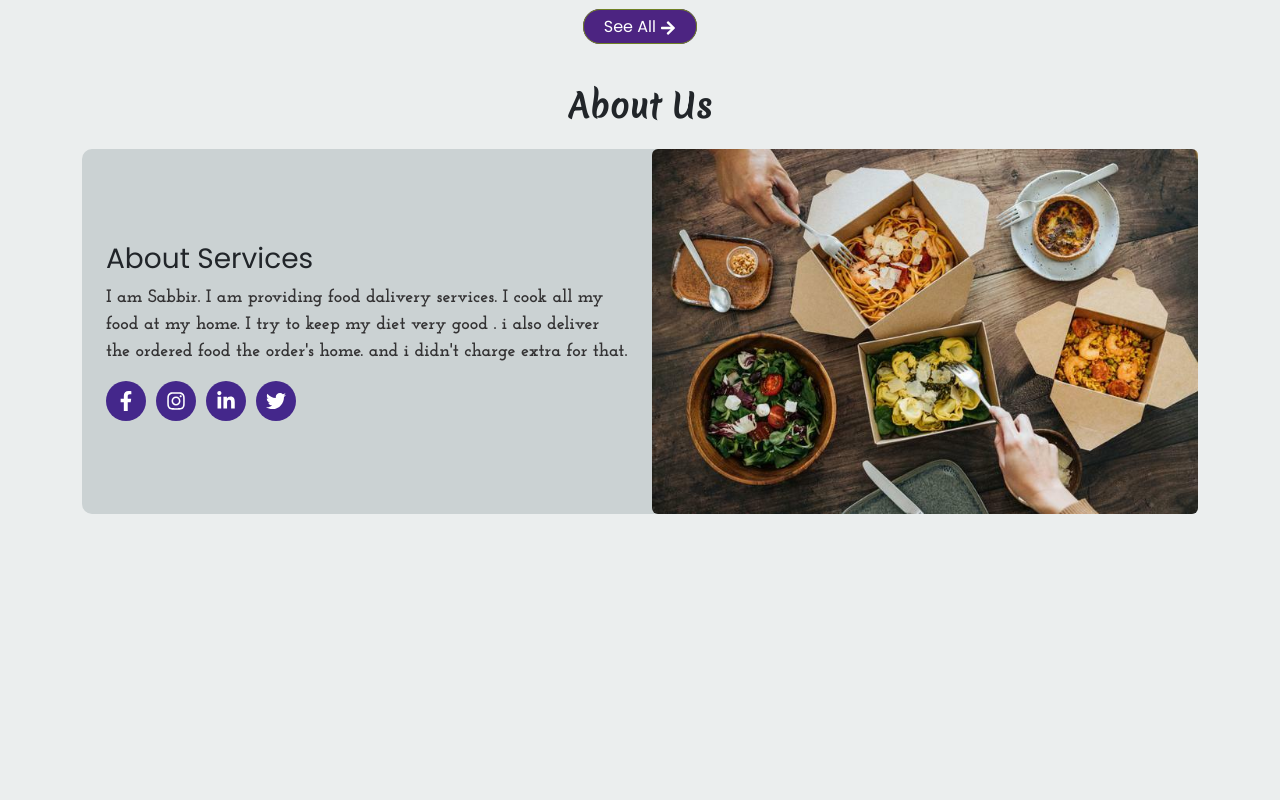
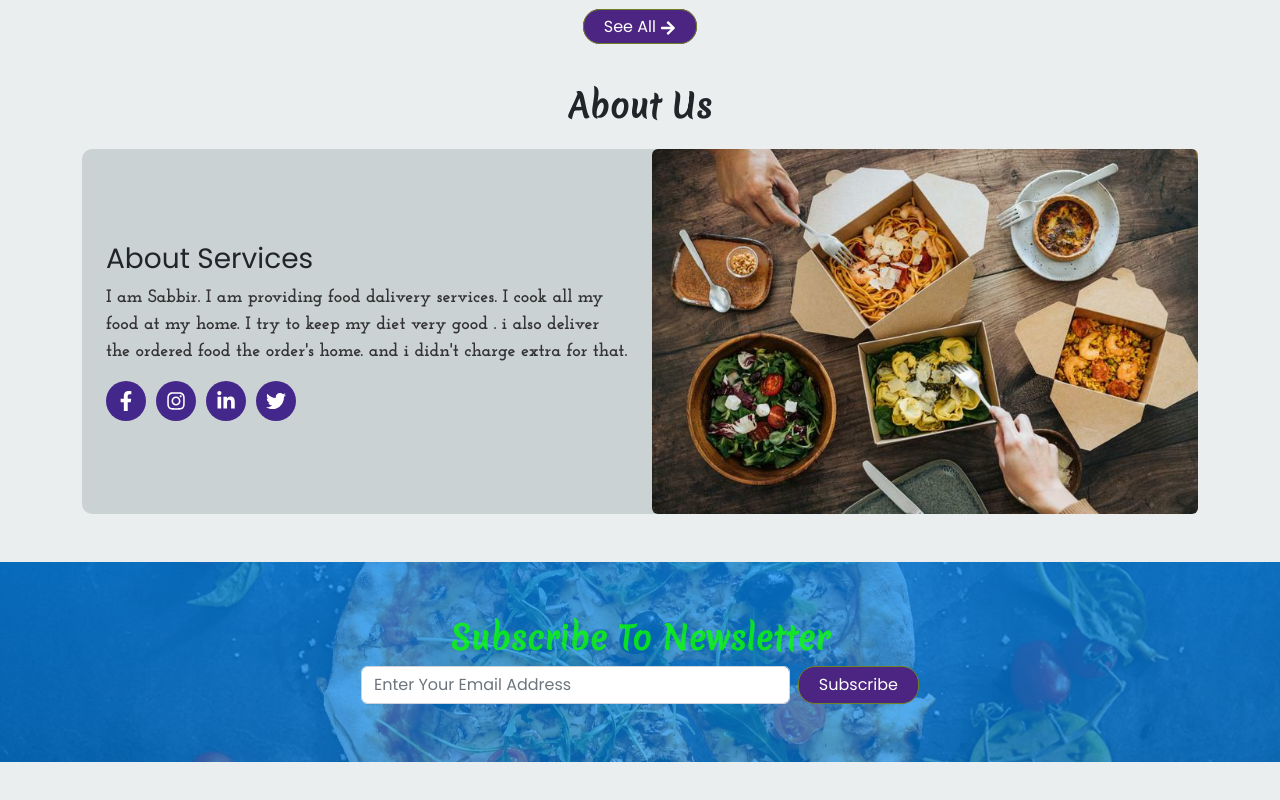
Before and after one commit to sksabbirhossain/daily-food-clint, a React (Create React App) app: page / in a window 1280 px wide. Shown: the part 1087-1887 px from the top of the page. Before the commit the page ends 1649 px from the top, so only its background shows below. Built offline with nearby package versions, Linux system fonts and the light colour scheme.

Commit message:
created a subscribe to newsletter section in home page

```diff
--- a/src/Pages/Home.js
+++ b/src/Pages/Home.js
@@ -59,7 +59,20 @@ const Home = () => {
         </div>
       </section>
 
-
+      {/* subscription section */}
+      <section className="subscription mb-5">
+        <div className="container">
+          <h2 className="subText">Subscribe to newsletter</h2>
+          <div className="d-flex subInupt">
+            <input
+              type="email"
+              placeholder="Enter Your Email Address"
+              className="form-control  w-full "
+            />
+            <input type="button" className="mainBtn ms-2" value="Subscribe" />
+          </div>
+        </div>
+      </section>
     </>
   );
 };
--- a/src/styles/Home.css
+++ b/src/styles/Home.css
@@ -3,11 +3,28 @@
   border-radius: 10px;
 }
 
-.subscription{
-
+.subscription {
+  background: linear-gradient(
+      rgba(5, 137, 245, 0.747),
+      rgba(0, 140, 255, 0.651)
+    ),
+    url("../images/pizza-20.jpg");
+  width: 100%;
+  height: 200px;
+  background-repeat: no-repeat;
+  background-position: center;
+  background-size: cover;
+  background-attachment: fixed;
+  display: flex;
+  justify-content: center;
+  align-items: center;
+}
+.subText {
+  color: #09ff00c9;
+  font-weight: bold;
 }
 
-@media (min-width: 768px){
+@media (min-width: 768px) {
   .subInupt {
     width: 50%;
     margin: 0 auto;
```
Also changed, not shown: src/images/pizza-20.jpg (added).
